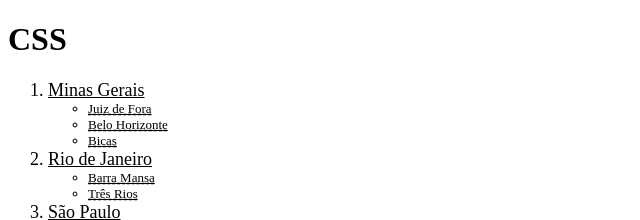
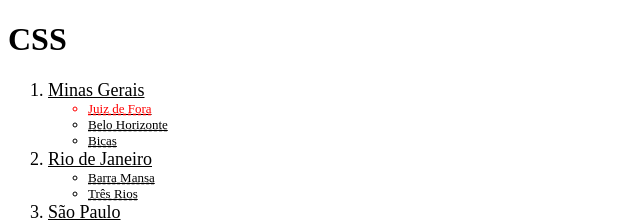
Before and after one commit to pedronte/boxmodel, a plain HTML site: page index.html in a window 1280 px wide. Shown: the top 220 px of the page, 0-640 px from the left. Drawn offline with Linux system fonts and the light colour scheme.

Commit message:
Adiciona id

```diff
--- a/index.html
+++ b/index.html
@@ -6,6 +6,10 @@
     <meta name="viewport" content="width=device-width, initial-scale=1.0" />
     <title>CSS</title>
     <style>
+      #residente {
+          color: red;
+      }
+
       li.cidade {
         text-decoration: underline;
         text-decoration-style: dashed;
@@ -23,7 +27,7 @@
       <li class="estado">
         Minas Gerais
         <ul>
-          <li class="cidade">Juiz de Fora</li>
+          <li id="residente" class="cidade">Juiz de Fora</li>
           <li class="cidade">Belo Horizonte</li>
           <li class="cidade">Bicas</li>
         </ul>
```
